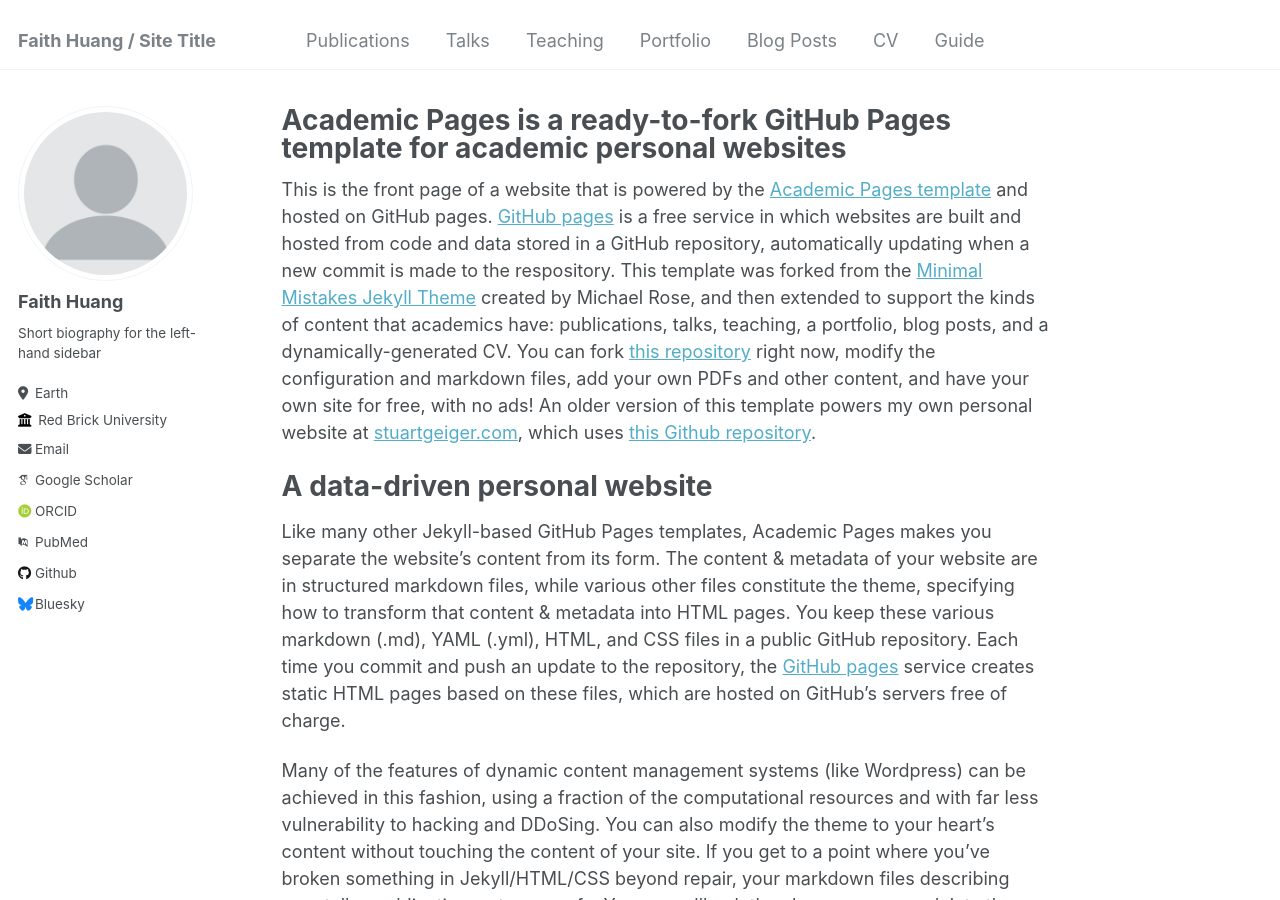
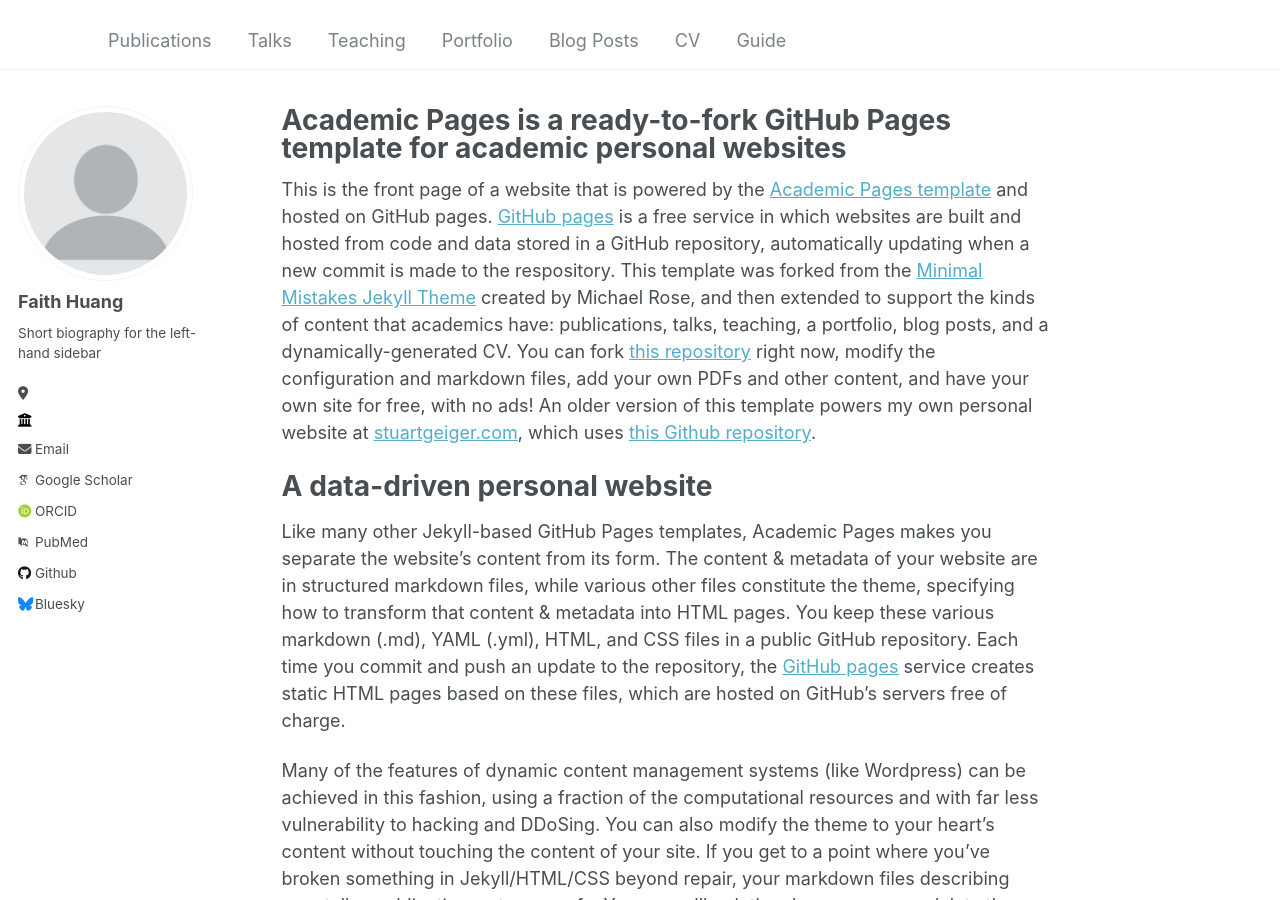
Before and after one commit to faithyhuang/faithyhuang.github.io, a Jekyll site: the page built from _pages/about.md, in a window 1280 px wide and 900 px high. Built offline with Jekyll 4.4.1, drawn with Linux system fonts in a browser that asks for light colours; some web fonts are replaced.

Commit message:
Update _config.yml

```diff
--- a/_config.yml
+++ b/_config.yml
@@ -8,10 +8,10 @@
 
 # Basic Site Settings
 locale                   : "en-US"
-title                    : "Faith Huang / Site Title"
+title                    : ""
 title_separator          : "-"
 name                     : &name "Faith Huang"
-description              : &description "personal description"
+description              : &description ""
 url                      : https://faithyhuang.github.io # the base hostname & protocol for your site e.g. "https://mmistakes.github.io"
 baseurl                  : "" # the subpath of your site, e.g. "/blog"
 repository               : "academicpages/academicpages.github.io"
@@ -25,10 +25,10 @@ author:
   name             : "Faith Huang"
   pronouns         : # example: "she/her"
   bio              : "Short biography for the left-hand sidebar"
-  location         : "Earth"
-  employer         : "Red Brick University"
+  location         : ""
+  employer         : ""
   uri              : # URL
-  email            : "none@example.org"
+  email            : "fyhhuang@ucdavis.edu"
 
   # Academic websites
   arxiv            : # URL - Update with the correct link to your profile
@@ -268,7 +268,7 @@ defaults:
     values:
       layout: talk
       author_profile: true
-      share: true
+      share: false
 
 
 # Sass/SCSS
```
